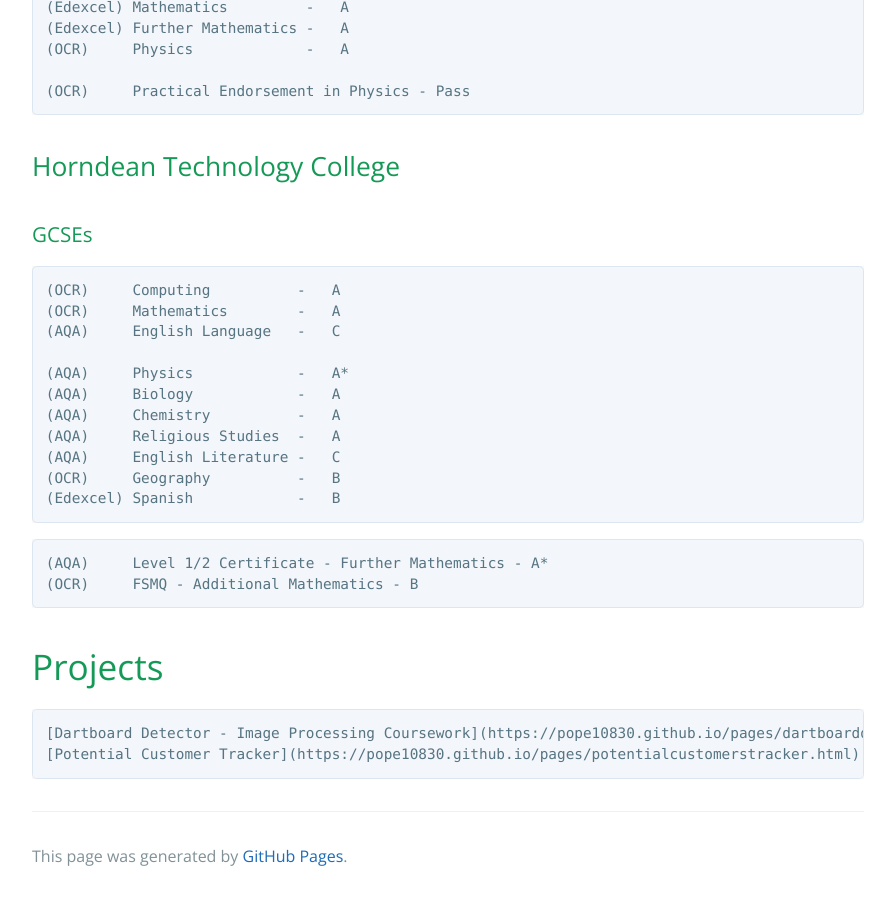
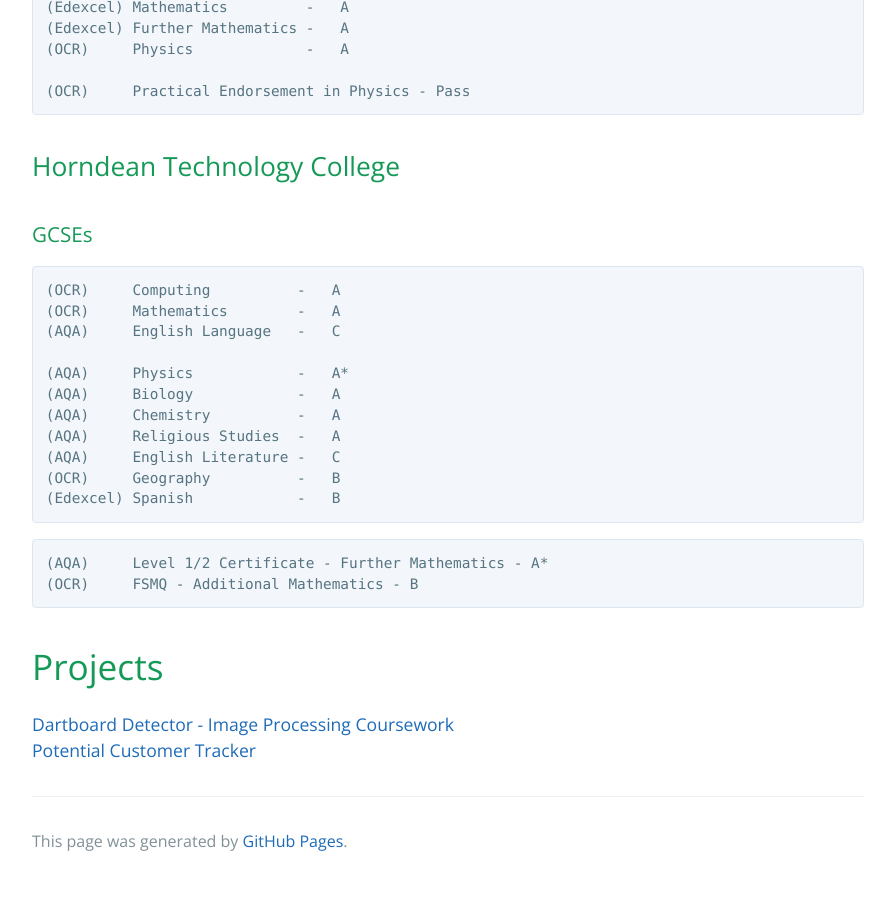
Before and after one commit to Pope10830/Pope10830.github.io, a Jekyll site: the page built from index.md, in a window 1280 px wide and 900 px high, scrolled down 790 px. Shown: the whole window, without its empty margins (192-1087 px from the left). Built offline with Jekyll 4.4.1, drawn with Linux system fonts in a browser that asks for light colours; some of the changed lines change nothing that is shown.

Commit message:
Made links to projects work

````diff
--- a/index.md
+++ b/index.md
@@ -45,7 +45,6 @@
 ```
 
 # Projects
-```
-[Dartboard Detector - Image Processing Coursework](https://pope10830.github.io/pages/dartboarddetector.html)
-[Potential Customer Tracker](https://pope10830.github.io/pages/potentialcustomerstracker.html)
-```
+
+[Dartboard Detector - Image Processing Coursework](https://pope10830.github.io/pages/dartboarddetector.md)
+[Potential Customer Tracker](https://pope10830.github.io/pages/potentialcustomerstracker.md)
````
